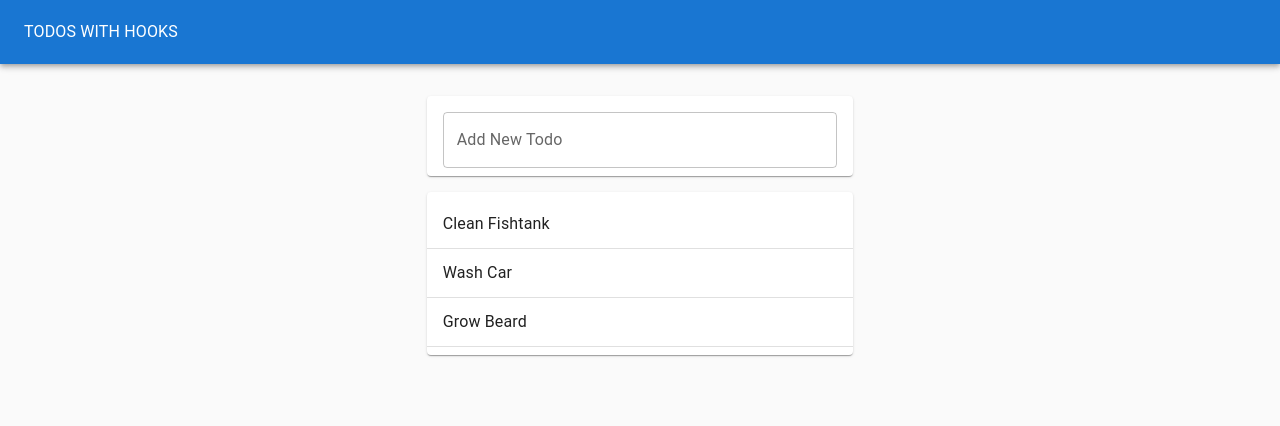
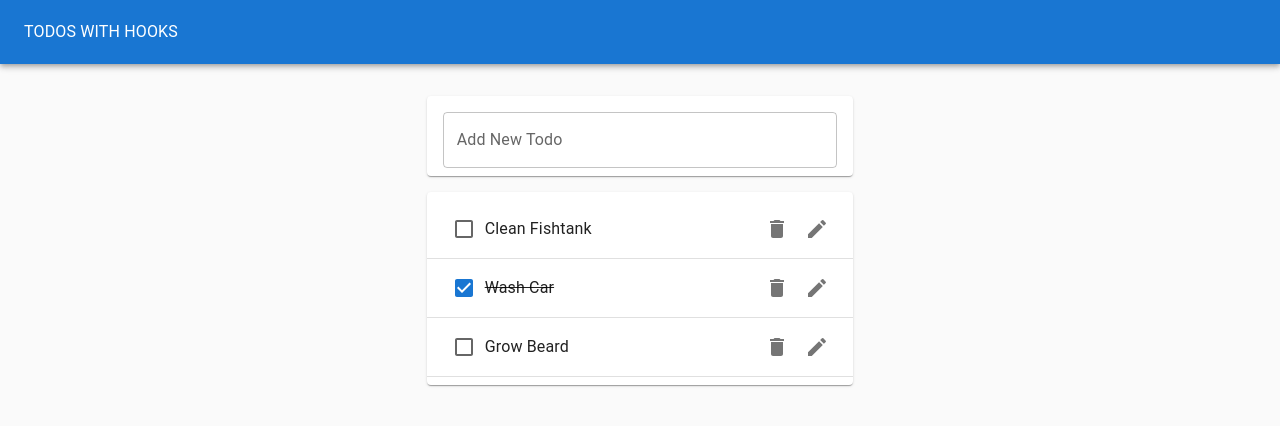
Before and after one commit to ereninc/ToDo-App-ReactJS--MaterialUI-, a React (Create React App) app: page / in a window 1280 px wide. Shown: the top 426 px of the page. Built offline with nearby package versions, Linux system fonts and the light colour scheme.

Commit message:
icon package, buttons, text decoration style update

```diff
--- a/src/pages/TodoPage/TodoList.jsx
+++ b/src/pages/TodoPage/TodoList.jsx
@@ -1,17 +1,17 @@
 import React from "react";
-import { Paper, List, ListItem, ListItemText, Divider } from "@mui/material";
+import { Paper, List, Divider } from "@mui/material";
+import TodoItem from "./components/TodoItem";
+import { v4 as uuidv4 } from "uuid";
 
 export default function TodoList(props) {
   return (
     <Paper>
       <List>
         {props.todos.map((todo) => (
-          <>
-            <ListItem key={todo.id}>
-              <ListItemText>{todo.task}</ListItemText>
-            </ListItem>
+          <div key={uuidv4()}>
+            <TodoItem task={todo.task} completed={todo.completed} />
             <Divider />
-          </>
+          </div>
         ))}
       </List>
     </Paper>
--- a/src/pages/TodoPage/components/TodoItem.jsx
+++ b/src/pages/TodoPage/components/TodoItem.jsx
@@ -1,5 +1,32 @@
+import {
+  ListItem,
+  ListItemText,
+  Checkbox,
+  IconButton,
+  ListItemSecondaryAction,
+} from "@mui/material";
+import DeleteIcon from "@mui/icons-material/Delete";
+import EditIcon from "@mui/icons-material/Edit";
 import React from "react";
 
-export default function TodoItem() {
-  return <div>TodoItem</div>;
+export default function TodoItem({ task, completed }) {
+  return (
+    <ListItem>
+      <Checkbox tabIndex={-1} checked={completed} />
+      <ListItemText
+        style={{ textDecoration: completed ? "line-through" : "none" }}
+      >
+        <span>{task}</span>
+      </ListItemText>
+
+      <ListItemSecondaryAction>
+        <IconButton aria-label="Delete">
+          <DeleteIcon />
+        </IconButton>
+        <IconButton aria-label="Edit">
+          <EditIcon />
+        </IconButton>
+      </ListItemSecondaryAction>
+    </ListItem>
+  );
 }
```
Also changed, not shown: package.json (+4 -3 lines), 1 other file (tests, documents, lock files or other folders).
